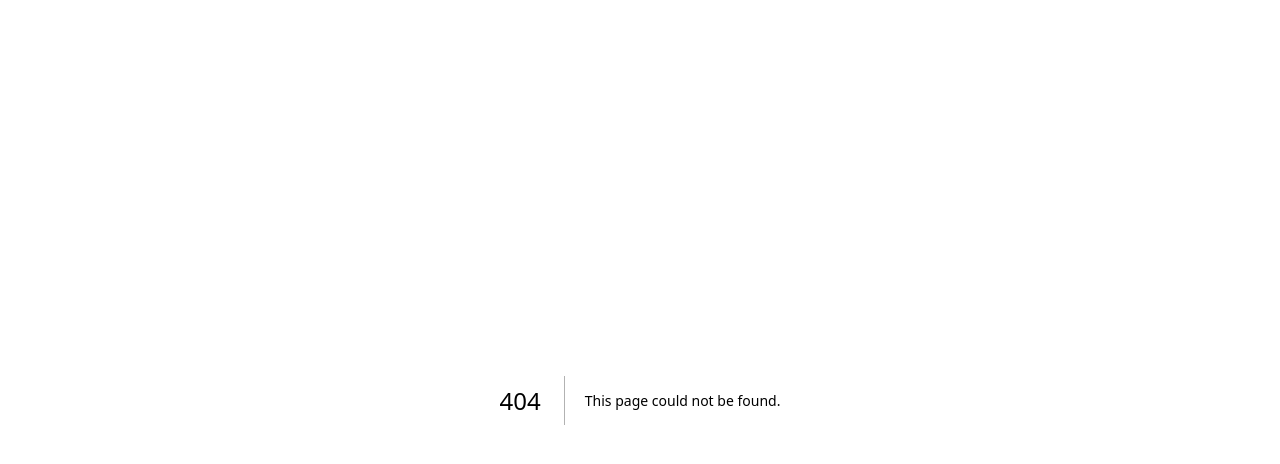
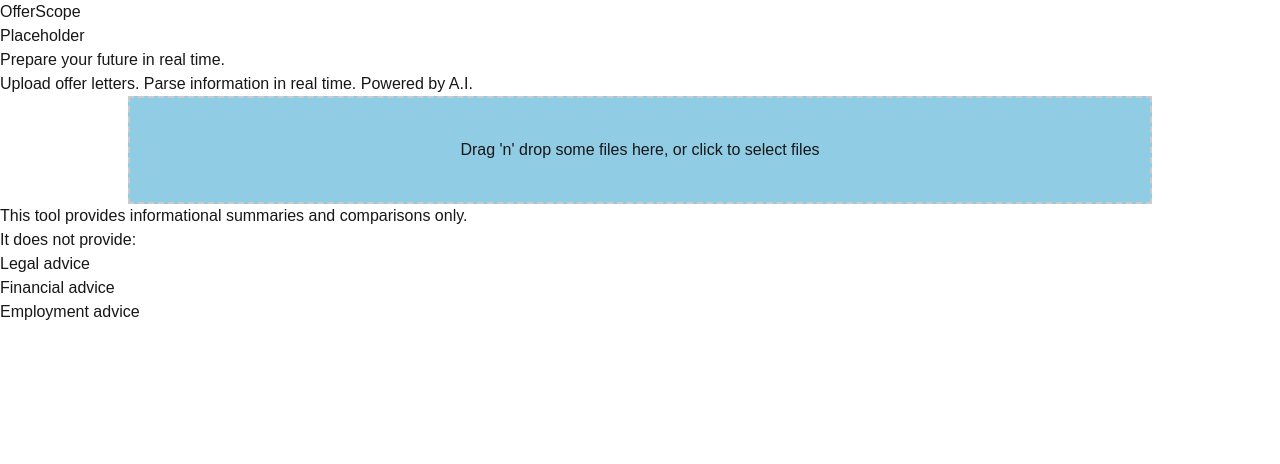
Before and after one commit to discreett/OfferScope, a Next.js app: page /home in a window 1280 px wide. Before the commit this address had no page. Shown: the top 464 px of the page. Built offline with nearby package versions, Linux system fonts and the light colour scheme.

Commit message:
tailwind css + redirection to home

```diff
--- /dev/null
+++ b/app/home/page.tsx
@@ -0,0 +1,7 @@
+'use client'
+import Homepage from "@/components/Home";
+export default function Home() {
+  return (
+    <Homepage />
+  );
+}
--- a/app/page.tsx
+++ b/app/page.tsx
@@ -1,32 +1,5 @@
-'use client'
-import Dropzone from "@/components/Dropzone";
-export default function Home() {
-  return (
-    <main>
-      <div>
-        <header>
-          <h1>OfferScope</h1>
-          <nav>Placeholder</nav>
-        </header>
+import { redirect } from 'next/navigation';
 
-        <p>Prepare your future in real time.</p>
-        <p>Upload offer letters. Parse information in real time. Powered by A.I.</p>
-        <Dropzone />
-
-        <footer>
-          <p>This tool provides informational summaries and comparisons only.</p>
-          <ul>
-              <li>It does not provide:</li>
-
-              <li>Legal advice</li>
-
-              <li>Financial advice</li>
-
-              <li>Employment advice</li>
-          </ul>
-        </footer>
-
-      </div>
-    </main>
-  );
+export default function Page() {
+  redirect('/home');
 }
--- /dev/null
+++ b/components/Home.tsx
@@ -0,0 +1,36 @@
+'use client'
+
+import Dropzone from './Dropzone'
+import styles from '@/styles/home.module.css'
+
+function myHome() {
+    return (
+        <main>
+            <div>
+                <header>
+                <h1>OfferScope</h1>
+                <nav>Placeholder</nav>
+                </header>
+
+                <p>Prepare your future in real time.</p>
+                <p>Upload offer letters. Parse information in real time. Powered by A.I.</p>
+                <Dropzone />
+
+                <footer>
+                    <p>This tool provides informational summaries and comparisons only.</p>
+                    <ul>
+                        <li>It does not provide:</li>
+
+                        <li>Legal advice</li>
+
+                        <li>Financial advice</li>
+
+                        <li>Employment advice</li>
+                    </ul>
+                </footer>
+            </div>
+        </main>
+    )
+}
+
+export default myHome
--- a/package.json
+++ b/package.json
@@ -9,6 +9,7 @@
     "lint": "eslint"
   },
   "dependencies": {
+    "@tailwindcss/cli": "^4.1.18",
     "next": "16.1.6",
     "openai": "^6.18.0",
     "react": "19.2.3",
@@ -22,7 +23,7 @@
     "@types/react-dom": "^19",
     "eslint": "^9",
     "eslint-config-next": "16.1.6",
-    "tailwindcss": "^4",
+    "tailwindcss": "^4.1.18",
     "typescript": "^5",
     "unpdf": "^1.4.0"
   }
```
Also changed, not shown: 1 other file (tests, documents, lock files or other folders).
